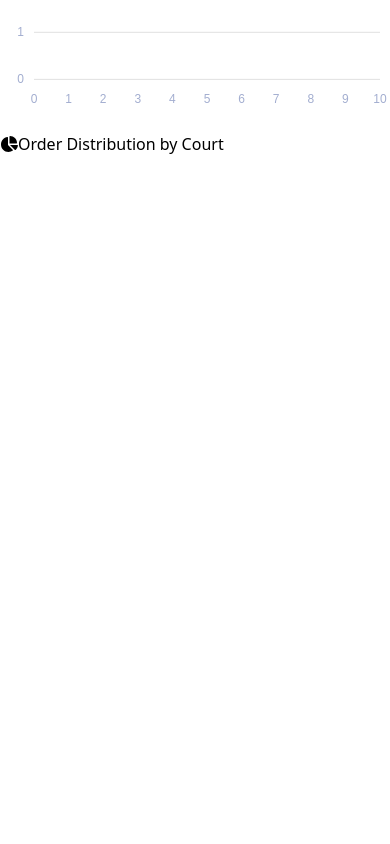
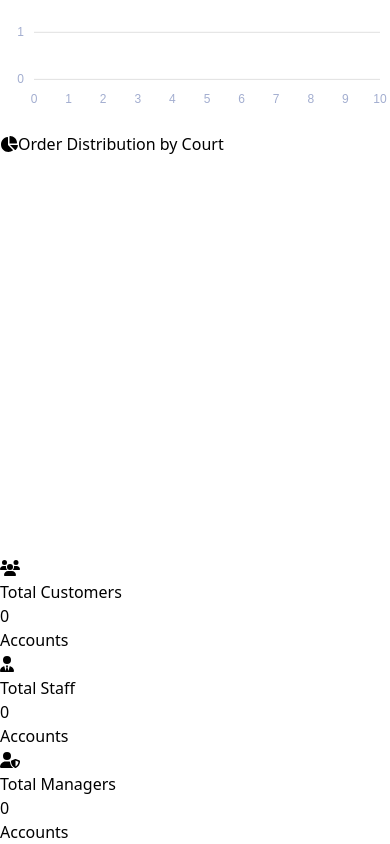
Before and after one commit to charleshuy/b-court, a React (Vite) app: page /admin/dashboard in a window 390 px wide. Shown: the part 1273-2117 px from the top of the page. Before the commit the page ends 1829 px from the top, so only its background shows below. Built offline with nearby package versions, Linux system fonts and the light colour scheme; no server answers.

Commit message:
update dashboard

```diff
--- a/src/adminpages/Dashboard.jsx
+++ b/src/adminpages/Dashboard.jsx
@@ -1,9 +1,11 @@
-import React, { useState, useEffect } from 'react';
+import { useState, useEffect } from 'react';
 import ReactApexChart from 'react-apexcharts';
 import OrderAPI from '../api/OrderAPI';
 import moment from 'moment';
+import UserAPI from '../api/UserAPI';
 import { FontAwesomeIcon } from '@fortawesome/react-fontawesome';
 import { faMoneyBill, faUsers, faChartPie } from '@fortawesome/free-solid-svg-icons';
+import { faUserTie, faUserShield } from '@fortawesome/free-solid-svg-icons';
 
 const Dashboard = () => {
   const [orders, setOrders] = useState([]);
@@ -16,6 +18,9 @@ const Dashboard = () => {
   const [percentageChange, setPercentageChange] = useState(0);
   const [amountPercentageChange, setAmountPercentageChange] = useState(0);
   const [courtOrderCounts, setCourtOrderCounts] = useState([]);
+  const [totalCustomers, setTotalCustomers] = useState(0);
+  const [totalStaff, setTotalStaff] = useState(0);
+  const [totalManagers, setTotalManagers] = useState(0);
 
   useEffect(() => {
     const fetchOrders = async () => {
@@ -41,6 +46,69 @@ const Dashboard = () => {
     };
 
     fetchOrders();
+  }, []);
+
+  // useEffect(() => {
+  //   const fetchCounts = async () => {
+  //     try {
+  //       const customers = await UserAPI.getTotalCustomers();
+  //       const staff = await UserAPI.getTotalStaff();
+  //       const managers = await UserAPI.getTotalManagers();
+  //       setTotalStaff(staff);
+  //       setTotalCustomers(customers);
+  //       setTotalManagers(managers);
+  //     } catch (error) {
+
+  //       console.error('Failed to fetch counts:', error);
+  //     }
+  //   };
+  //   fetchCounts();
+  // }, []);
+
+  useEffect(() => {
+    // Fetch data from the API
+    fetch("http://localhost:8080/users/role/Customer")
+      .then(response => {
+        // Check if the response is ok (status code 200-299)
+        if (!response.ok) {
+          throw new Error('Network response was not ok');
+        }
+        return response.json();
+      })
+      .then(data => {
+        // Log the fetched data to the console
+        setTotalCustomers(data.totalElements);
+      })
+  }, []);
+  useEffect(() => {
+    // Fetch data from the API
+    fetch("http://localhost:8080/users/role/Staff")
+      .then(response => {
+        // Check if the response is ok (status code 200-299)
+        if (!response.ok) {
+          throw new Error('Network response was not ok');
+        }
+        return response.json();
+      })
+      .then(data => {
+        // Log the fetched data to the console
+        setTotalStaff(data.totalElements);
+      })
+  }, []);
+  useEffect(() => {
+    // Fetch data from the API
+    fetch("http://localhost:8080/users/role/Manager")
+      .then(response => {
+        // Check if the response is ok (status code 200-299)
+        if (!response.ok) {
+          throw new Error('Network response was not ok');
+        }
+        return response.json();
+      })
+      .then(data => {
+        // Log the fetched data to the console
+        setTotalManagers(data.totalElements);
+      })
   }, []);
 
   const calculatePercentageChanges = (orders) => {
@@ -427,7 +495,43 @@ const Dashboard = () => {
           height={400}
         />
       </div>
+          <div className="grid grid-cols-1 gap-4 md:grid-cols-3">
+        <div className="bg-white rounded shadow p-4">
+          <div className="flex items-center mb-2">
+            <FontAwesomeIcon icon={faUsers} className="text-blue-500 mr-2" />
+            <h4 className="text-lg font-semibold">Total Customers</h4>
+          </div>
+          <div className="flex items-baseline">
+            <p className="text-2xl font-bold">{totalCustomers.toLocaleString()}</p>
+            <p className="ml-2 text-sm text-gray-500">Accounts</p>
+          </div>
+        </div>
+
+        <div className="bg-white rounded shadow p-4">
+          <div className="flex items-center mb-2">
+            <FontAwesomeIcon icon={faUserTie} className="text-blue-500 mr-2" />
+            <h4 className="text-lg font-semibold">Total Staff</h4>
+          </div>
+          <div className="flex items-baseline">
+            <p className="text-2xl font-bold">{totalStaff.toLocaleString()}</p>
+            <p className="ml-2 text-sm text-gray-500">Accounts</p>
+          </div>
+        </div>
+
+        <div className="bg-white rounded shadow p-4">
+          <div className="flex items-center mb-2">
+            <FontAwesomeIcon icon={faUserShield} className="text-blue-500 mr-2" />
+            <h4 className="text-lg font-semibold">Total Managers</h4>
+          </div>
+          <div className="flex items-baseline">
+            <p className="text-2xl font-bold">{totalManagers.toLocaleString()}</p>
+            <p className="ml-2 text-sm text-gray-500">Accounts</p>
+          </div>
+        </div>
+      </div>
     </div>
+
+
   );
 };
 
--- a/src/api/RoleAPI.jsx
+++ b/src/api/RoleAPI.jsx
@@ -61,6 +61,7 @@ const RoleAPI = {
 getTotalCustomers: async (Customers) => {
     try {
       const response = await apiClient.get(`/users/role/${Customers}`);
+      console.log(response.data)
       return response.data.count;
     } catch (error) {
       console.error('Failed to fetch total customers:', error);
```
